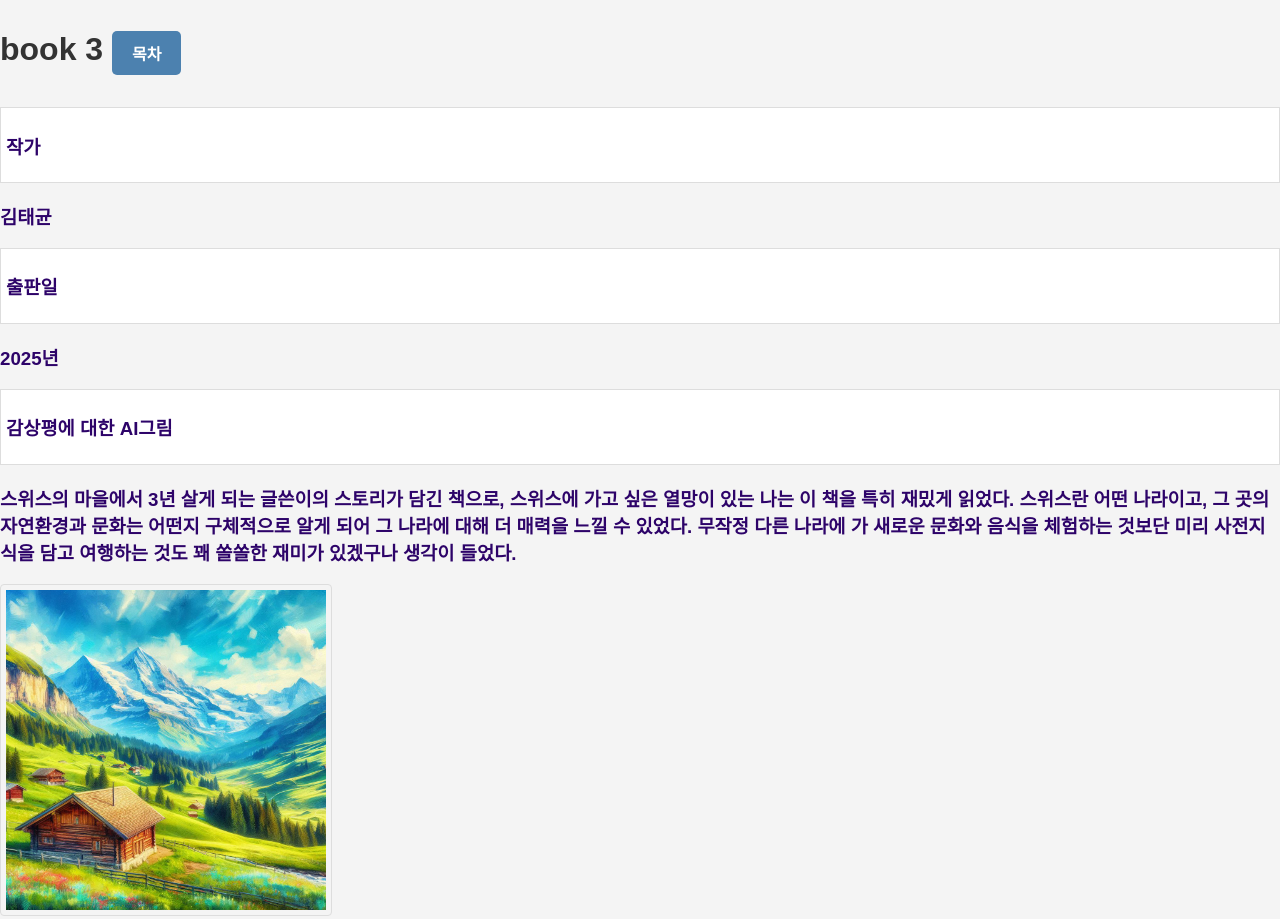
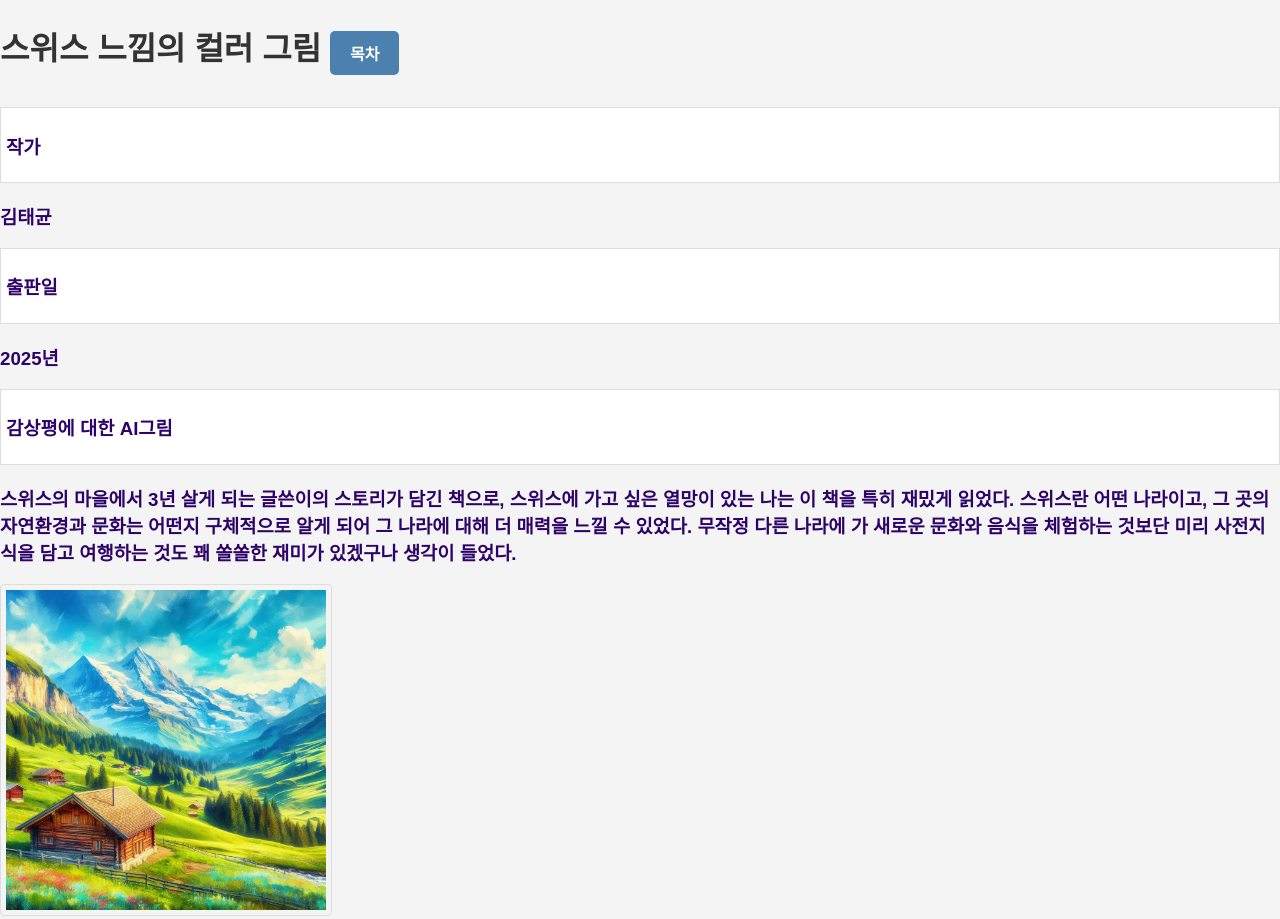
Before and after one commit to chaeyoonii/Reading-Log, a plain HTML site: page book3.html in a window 1280 px wide. Shown: the top 919 px of the page. Drawn offline with Linux system fonts and the light colour scheme.

Commit message:
book3.html

```diff
--- a/book3.html
+++ b/book3.html
@@ -1,13 +1,13 @@
 <!DOCTYPE html>
 <html>
 <head>
-    <title>book 3</title>
+    <title>스위스 느낌의 컬러 그림</title>
     <link rel="stylesheet" type="text/css" href="styles.css">
 </head>
 <body>
 
 <h1>
-    book 3
+    스위스 느낌의 컬러 그림
     <a href="index.html" class="button">목차</a>
 </h1>
 <ul>
```
